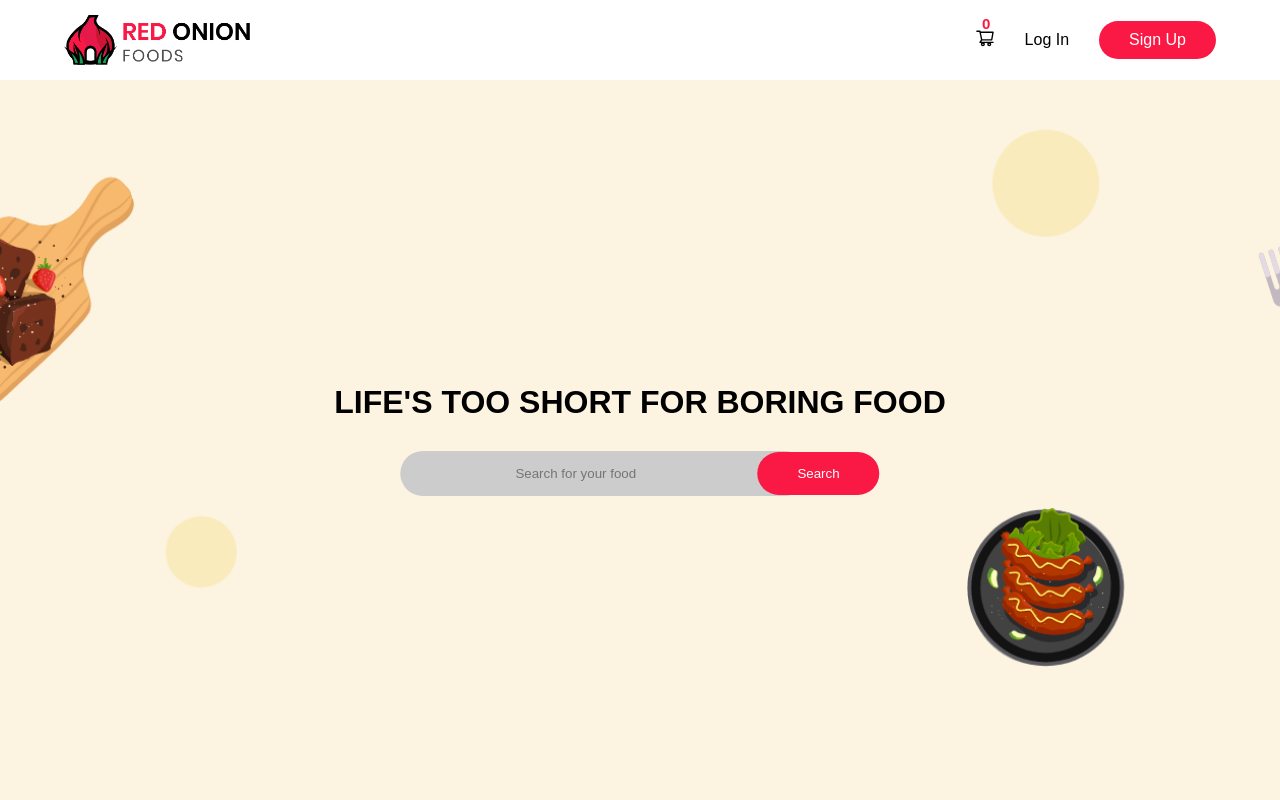
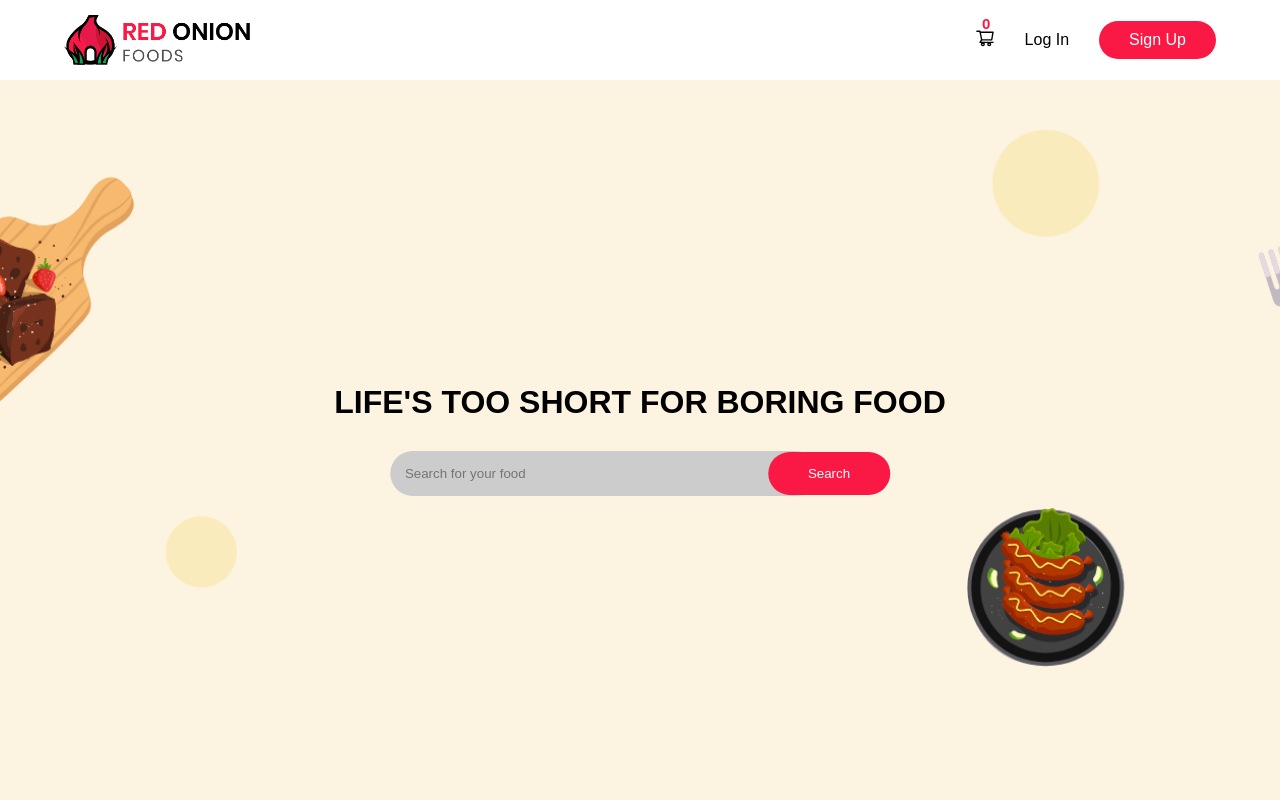
Before and after one commit to mdhshawon69/Mark-3-Red-Onion-Project, a React (Create React App) app: page / in a window 1280 px wide. Shown: the top 800 px of the page. Built offline with nearby package versions, Linux system fonts and the light colour scheme.

Commit message:
Eleventh commit

```diff
--- a/src/components/HeroSection/HeroSection.elements.js
+++ b/src/components/HeroSection/HeroSection.elements.js
@@ -33,7 +33,8 @@ export const SearchForm = styled.form`
 `;
 
 export const SearchSection = styled.input`
-  padding: 15px 115px;
+  padding: 15px;
+  width: 70%;
   background-color: #ccc;
   border: none;
   border-radius: 30px;
@@ -67,5 +68,6 @@ export const HeroSectionHeading = styled.h1`
   @media screen and (max-width: 400px) {
     margin-bottom: 20px;
     margin-top: 50px;
+    color: #fff;
   }
 `;
```
